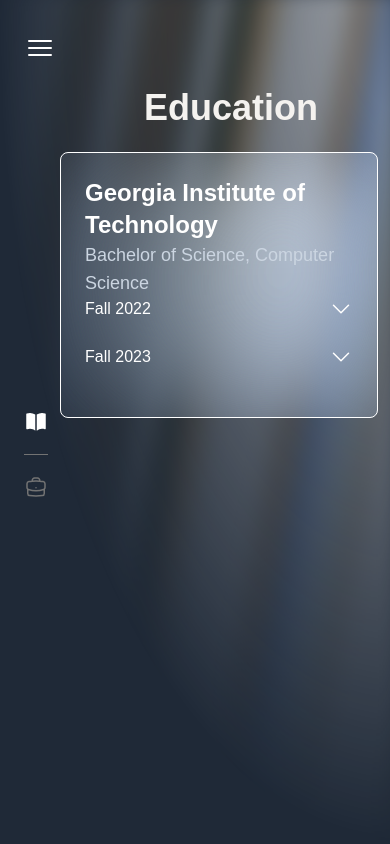
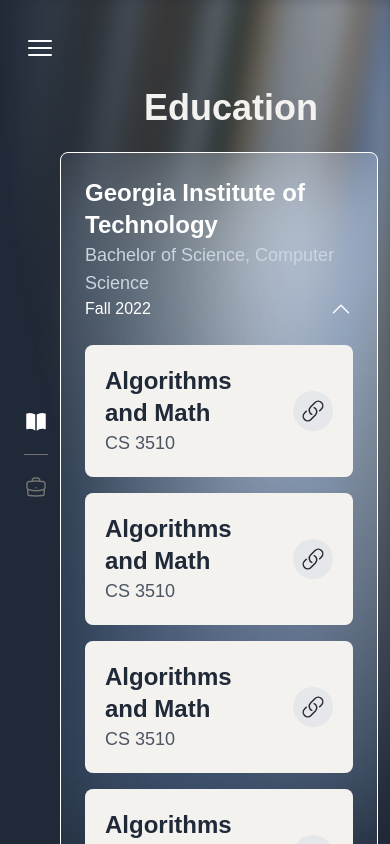
Before and after one commit to jhamer8/personal-website, a Next.js app: page /about in a window 390 px wide. Shown: the top 844 px of the page. Built offline with nearby package versions, Linux system fonts and the light colour scheme; a web font is replaced by a local one.

Commit message:
Dropdown based on screen size

```diff
--- /dev/null
+++ b/app/about/CollapsibleSection.tsx
@@ -0,0 +1,72 @@
+import React, { useState, useEffect } from "react";
+import { ChevronDownIcon, ChevronUpIcon } from "@heroicons/react/24/outline";
+import { motion } from "framer-motion";
+import {
+  Collapsible,
+  CollapsibleContent,
+  CollapsibleTrigger,
+} from "@/components/ui/collapsible";
+
+interface CollapsibleSectionProps {
+  title: string;
+  children: React.ReactNode;
+}
+
+const CollapsibleSection: React.FC<CollapsibleSectionProps> = ({
+  title,
+  children,
+}) => {
+  const [isOpen, setIsOpen] = useState(false);
+
+  useEffect(() => {
+    const mediaQuery = window.matchMedia("(max-width: 768px)");
+    setIsOpen(mediaQuery.matches);
+
+    const handleResize = (e: MediaQueryListEvent) => {
+      setIsOpen(e.matches);
+    };
+
+    mediaQuery.addEventListener("change", handleResize);
+    return () => mediaQuery.removeEventListener("change", handleResize);
+  }, []);
+
+  const toggleCollapsible = () => {
+    setIsOpen(!isOpen);
+  };
+
+  return (
+    <Collapsible open={isOpen} onOpenChange={setIsOpen}>
+      <div className="flex flex-1 justify-between items-center mb-6">
+        <h1 className="flex-1">{title}</h1>
+        <CollapsibleTrigger className="ml-4" onClick={toggleCollapsible}>
+          <motion.div
+            animate={{ rotate: isOpen ? 180 : 0 }}
+            transition={{ duration: 0.3 }}
+          >
+            <ChevronDownIcon className="w-6 h-6" />
+          </motion.div>
+        </CollapsibleTrigger>
+      </div>
+      <motion.div
+        initial={{ height: 0, opacity: 0, transform: "translateY(-1rem)" }}
+        animate={{
+          height: isOpen ? "auto" : 0,
+          opacity: isOpen ? 1 : 0,
+          transform: isOpen ? "translateY(0)" : "translateY(-1rem)"
+        }}
+        transition={{
+          height: { duration: 0.4, ease: "easeInOut" },
+          opacity: { duration: 0.4, ease: "easeInOut" },
+          transform: { duration: 0.4, ease: "easeInOut" }
+        }}
+        className="overflow-hidden"
+      >
+        <CollapsibleContent className="w-full mb-8">
+          <div className="grid grid-cols-1 md:grid-cols-2 gap-4">{children}</div>
+        </CollapsibleContent>
+      </motion.div>
+    </Collapsible>
+  );
+};
+
+export default CollapsibleSection;
--- a/app/about/page.tsx
+++ b/app/about/page.tsx
@@ -1,21 +1,12 @@
 "use client";
 import React, { useState } from "react";
-import { ChevronDownIcon, ChevronUpIcon } from "@heroicons/react/24/outline";
 import LeftBar from "@/components/ui/left-bar";
 import PortfolioCard from "@/components/ui/3d-card";
-import {
-  Collapsible,
-  CollapsibleContent,
-  CollapsibleTrigger,
-} from "@/components/ui/collapsible";
+import CollapsibleSection from "./CollapsibleSection";
 
 function About() {
   const [activeIcon, setActiveIcon] = useState<string | null>("book");
-  //Add this for education text https://ui.aceternity.com/components/text-generate-effect
-  //Add tracing beam also https://ui.aceternity.com/components/tracing-beam
 
-  //todo: animate opening, make it open by default on larger screens
-  //button should be different when the collapsible is open
   return (
     <div className="flex flex-1 overflow-auto">
       <LeftBar activeIcon={activeIcon} setActiveIcon={setActiveIcon} />
@@ -31,15 +22,7 @@ function About() {
             <p className="text-lg text-slate-300">
               Bachelor of Science, Computer Science
             </p>
-            <Collapsible>
-              <div className="flex flex-1 justify-between items-center mb-6">
-                <h1 className="flex-1">Fall 2022</h1>
-                <CollapsibleTrigger className="ml-4">
-                  <ChevronDownIcon className="w-6 h-6" />
-                </CollapsibleTrigger>
-              </div>
-              <CollapsibleContent className="w-full mb-8">
-                <div className="grid grid-cols-1 md:grid-cols-2 gap-4">
+            <CollapsibleSection title="Fall 2022">
               {PortfolioCard(
                 "Algorithms and Math",
                 "CS 3510",
@@ -65,18 +48,8 @@ function About() {
                 "CS 3510",
                 "https://book.com"
               )}
-                </div>
-              </CollapsibleContent>
-            </Collapsible>
-            <Collapsible>
-              <div className="flex flex-1 justify-between items-center mb-6">
-                <h1 className="flex-1">Fall 2023</h1>
-                <CollapsibleTrigger className="ml-4">
-                  <ChevronDownIcon className="w-6 h-6" />
-                </CollapsibleTrigger>
-              </div>
-              <CollapsibleContent className="w-full">
-                <div className="grid grid-cols-1 md:grid-cols-2 gap-4">
+            </CollapsibleSection>
+            <CollapsibleSection title="Fall 2023">
               {PortfolioCard(
                 "Algorithms and Math",
                 "CS 3510",
@@ -102,9 +75,7 @@ function About() {
                 "CS 3510",
                 "https://book.com"
               )}
-                </div>
-              </CollapsibleContent>
-            </Collapsible>
+            </CollapsibleSection>
           </div>
         </div>
       </div>
```
Lines whose indentation alone changed are shown as unchanged.
